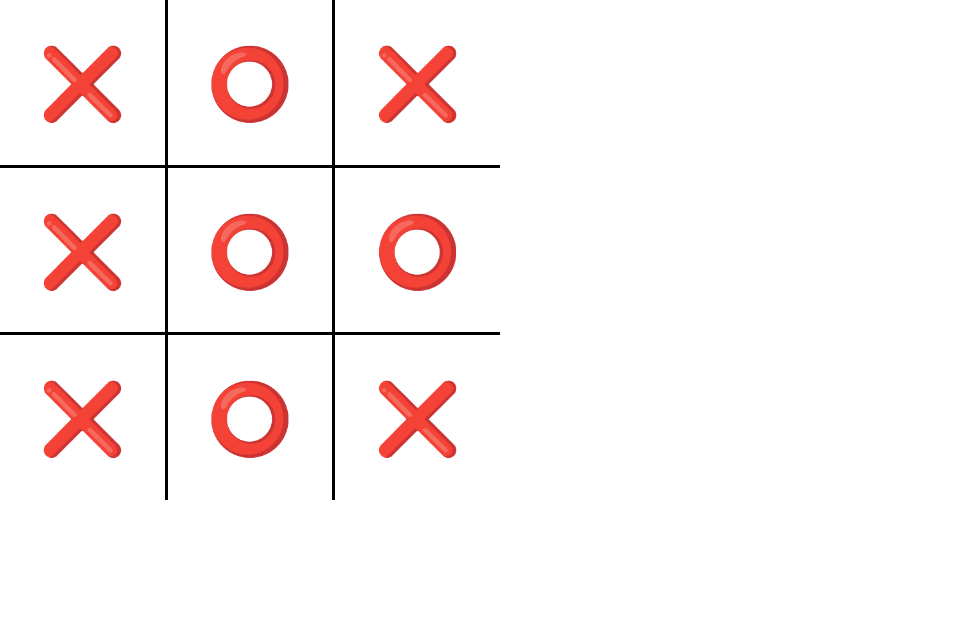
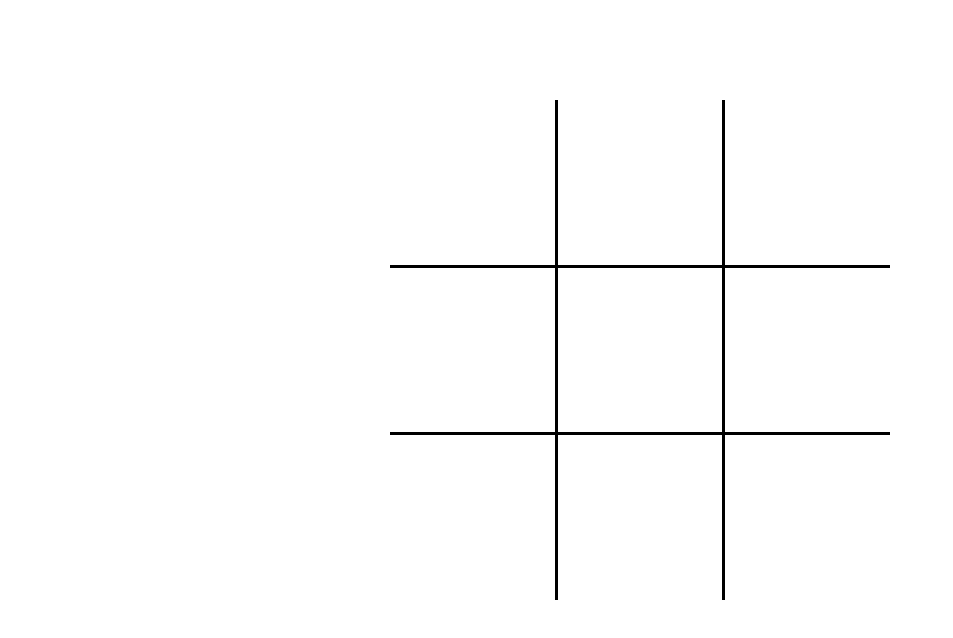
Before and after one commit to vanecaro22/git-tac-toe, a React (Create React App) app: page / in a window 1280 px wide. Shown: the top 638 px of the page, without its empty margins (0-953 px from the left). Built offline with nearby package versions, Linux system fonts and the light colour scheme.

Commit message:
🚚 Moves and renames files

```diff
--- a/src/App.js
+++ b/src/App.js
@@ -1,12 +1,7 @@
 import React from "react";
-import Board from "./modules/Board";
 import TicTacToe from "./modules/TicTacToe";
-import game from "./modules/game";
+import moves from "./yourMoves";
 
-const App = () => (
-  <Board>
-    <TicTacToe game={game} />
-  </Board>
-);
+const App = () => <TicTacToe moves={moves} />;
 
 export default App;
--- a/src/modules/Board.css
+++ b/src/modules/Board.css
@@ -2,4 +2,5 @@
   display: flex;
   width: 500px;
   height: 500px;
+  margin: 100px auto;
 }
--- a/src/modules/TicTacToe.css
+++ b/src/modules/Grid.css
@@ -1,4 +1,4 @@
-.TicTacToe {
+.Grid {
   display: flex;
   flex-direction: column;
   flex-wrap: nowrap;
@@ -28,6 +28,8 @@
 .Row .Cell {
   display: flex;
   flex-grow: 1;
+  flex-shrink: 1;
+  flex-basis: 100%;
   justify-content: center;
   border-right: 3px solid black;
 }
--- /dev/null
+++ b/src/modules/Grid.jsx
@@ -0,0 +1,27 @@
+import React from "react";
+
+import "./Grid.css";
+
+const Cell = ({ cell }) => (
+  <div className="Cell">
+    <span className="Entry">{cell}</span>
+  </div>
+);
+
+const Row = ({ row }) => (
+  <div className="Row">
+    {row.map((cell, i) => (
+      <Cell key={i} cell={cell} />
+    ))}
+  </div>
+);
+
+const Grid = ({ moves }) => (
+  <div className="Grid">
+    {moves.map((row, i) => (
+      <Row key={i} row={row} />
+    ))}
+  </div>
+);
+
+export default Grid;
--- a/src/modules/TicTacToe.jsx
+++ b/src/modules/TicTacToe.jsx
@@ -1,26 +1,12 @@
 import React from "react";
-import "./TicTacToe.css";
 
-const Cell = ({ value }) => (
-  <div className="Cell">
-    <span className="Entry">{value}</span>
-  </div>
-);
+import Grid from "./Grid";
+import Board from "./Board";
 
-const Row = ({ row }) => (
-  <div className="Row">
-    {row.map((value, i) => (
-      <Cell key={i} value={value} />
-    ))}
-  </div>
-);
-
-const TicTacToe = ({ game }) => (
-  <div className="TicTacToe">
-    {game.map((row, i) => (
-      <Row key={i} row={row} />
-    ))}
-  </div>
+const TicTacToe = ({ moves }) => (
+  <Board>
+    <Grid moves={moves} />
+  </Board>
 );
 
 export default TicTacToe;
--- a/src/modules/game.js
+++ /dev/null
@@ -1,6 +0,0 @@
-export const x = "❌";
-export const o = "⭕️";
-
-const game = [[[x], [o], [x]], [[x], [o], [o]], [[x], [o], [x]]];
-
-export default game;
--- /dev/null
+++ b/src/yourMoves.js
@@ -0,0 +1,6 @@
+export const x = "❌";
+export const o = "⭕️";
+
+const moves = [[[], [], []], [[], [], []], [[], [], []]];
+
+export default moves;
```
